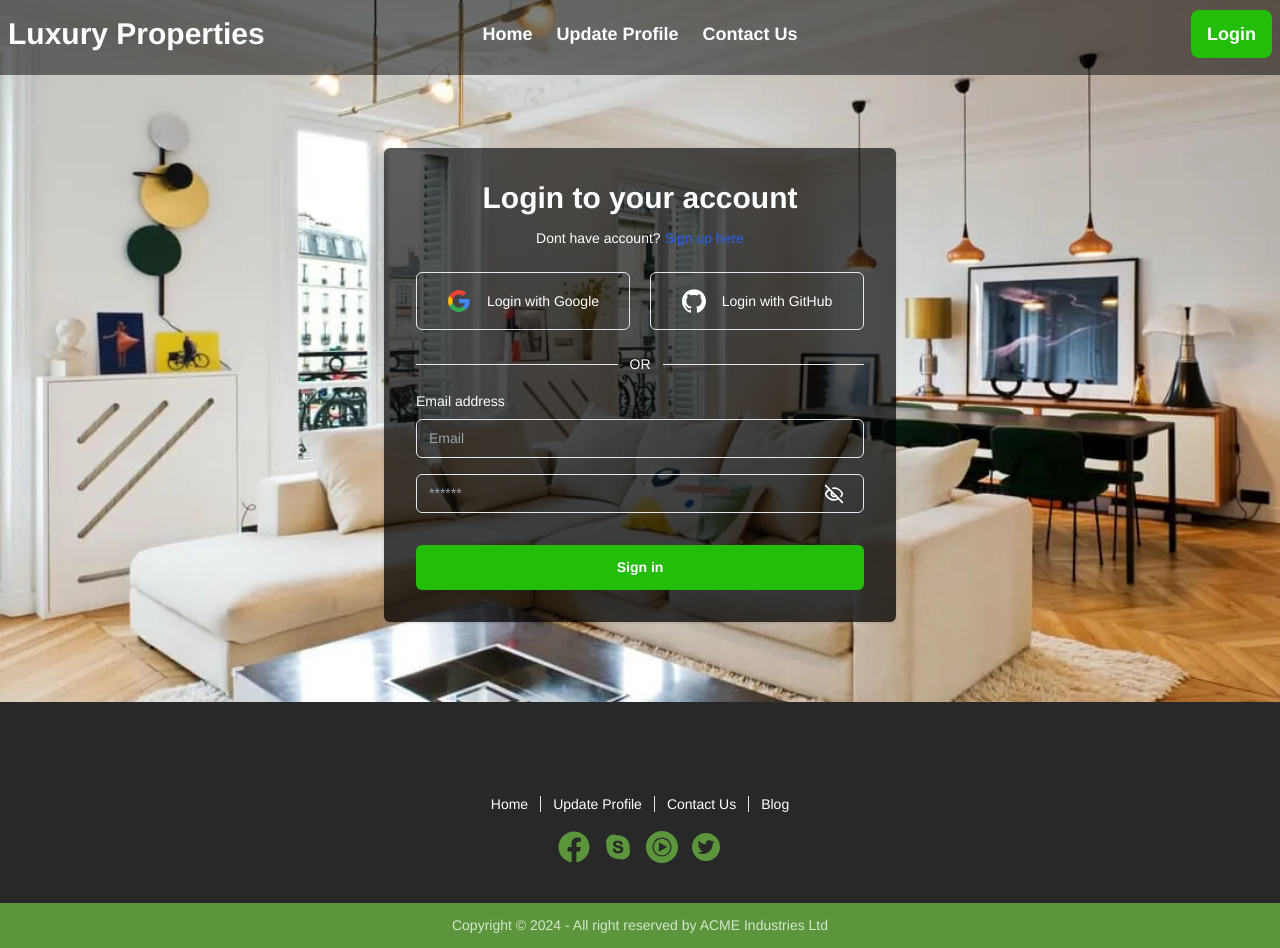
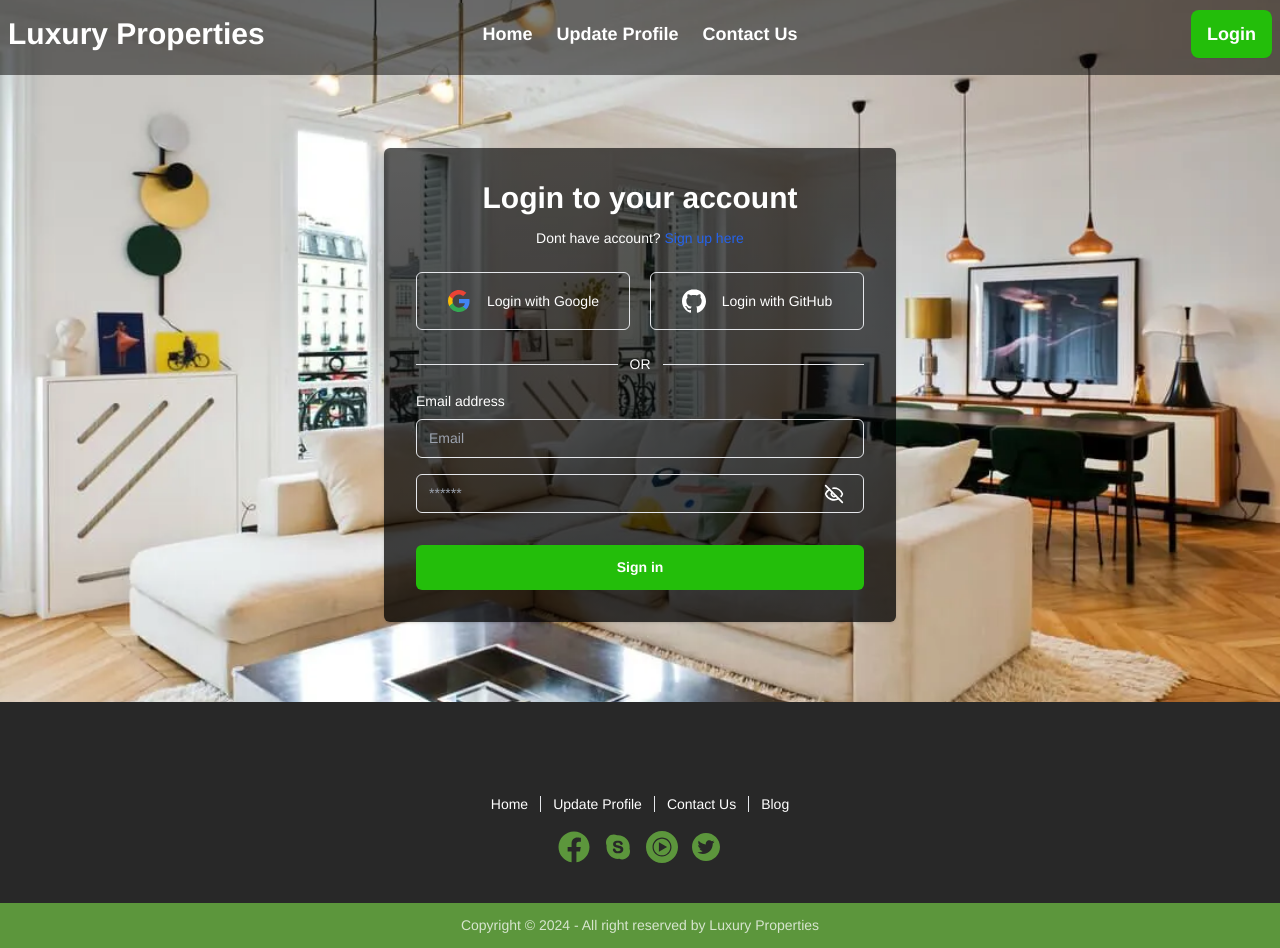
Before and after one commit to ChowdhuryFatema/luxury-properties, a React (Vite) app: page /login in a window 1280 px wide. Built offline with nearby package versions, Linux system fonts and the light colour scheme; no server answers.

Commit message:
Udated Footer

```diff
--- a/src/pages/UpdateProfile/UpdateProfile.jsx
+++ b/src/pages/UpdateProfile/UpdateProfile.jsx
@@ -55,7 +55,7 @@ const UpdateProfile = () => {
 
                                 <p data-aos="fade-up" data-aos-delay="700"><span className="font-bold text-sm md:text-xl text-[#23BE0A]">Email:</span> {user?.email && user.email}</p>
 
-                                <p data-aos="fade-up" data-aos-delay="800"><span className="font-bold text-sm md:text-lg overflow-hidden text-[#23BE0A]">Photo URL:</span> {user?.photoURL || ''}</p>
+                                <p className="overflow-hidden" data-aos="fade-up" data-aos-delay="800"><span className="font-bold text-sm md:text-lg text-[#23BE0A]">Photo URL:</span> {user?.photoURL || ''}</p>
                             </div>
                         </div>
                     </div>
--- a/src/pages/shared/Footer.jsx
+++ b/src/pages/shared/Footer.jsx
@@ -23,7 +23,7 @@ const Footer = () => {
                 </div>
             </div>
             <div className="bg-[#5C963C] py-3">
-                <p className="text-white opacity-75 text-center">Copyright © 2024 - All right reserved by ACME Industries Ltd</p>
+                <p className="text-white opacity-75 text-center">Copyright © 2024 - All right reserved by Luxury Properties</p>
             </div>
         </div>
     );
```
